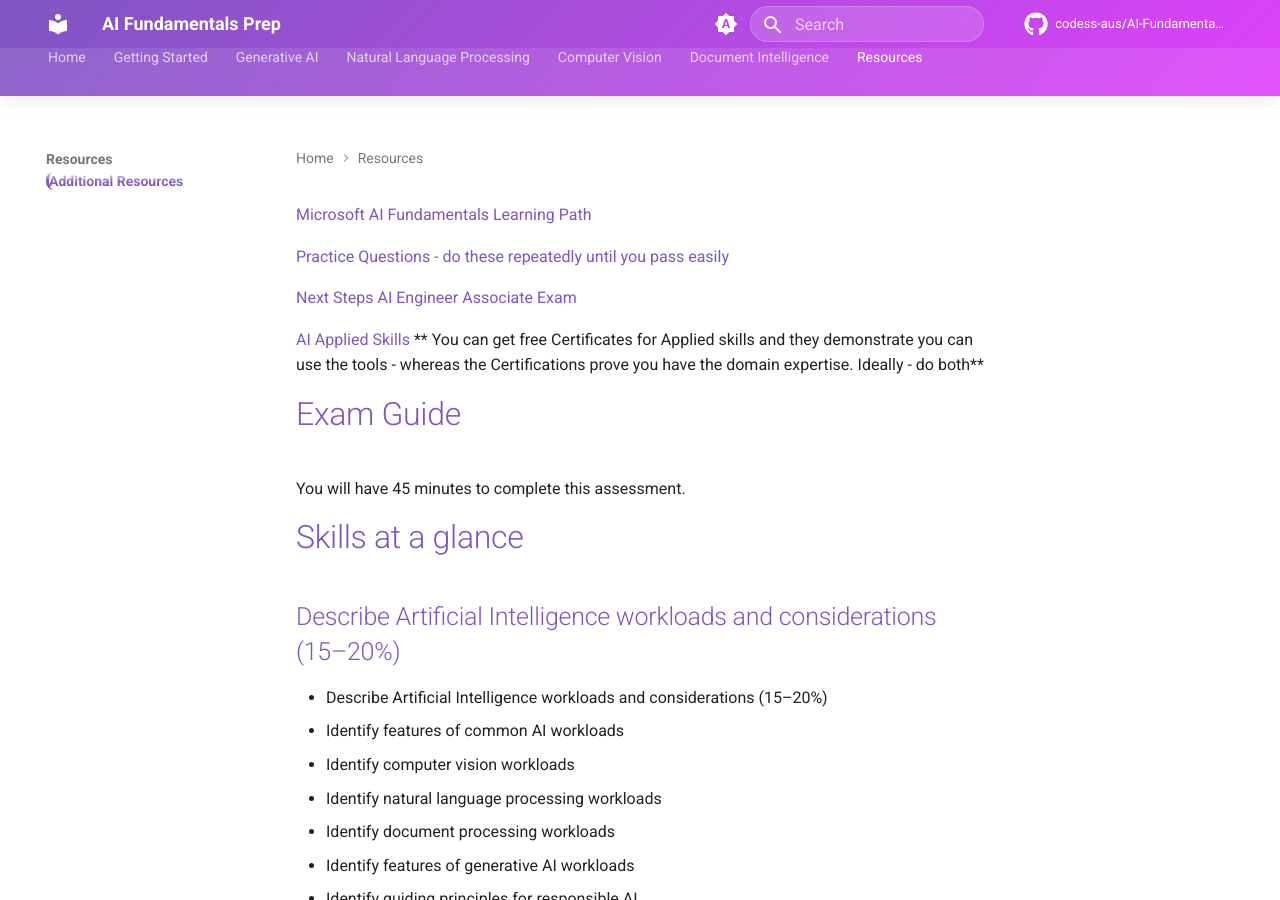
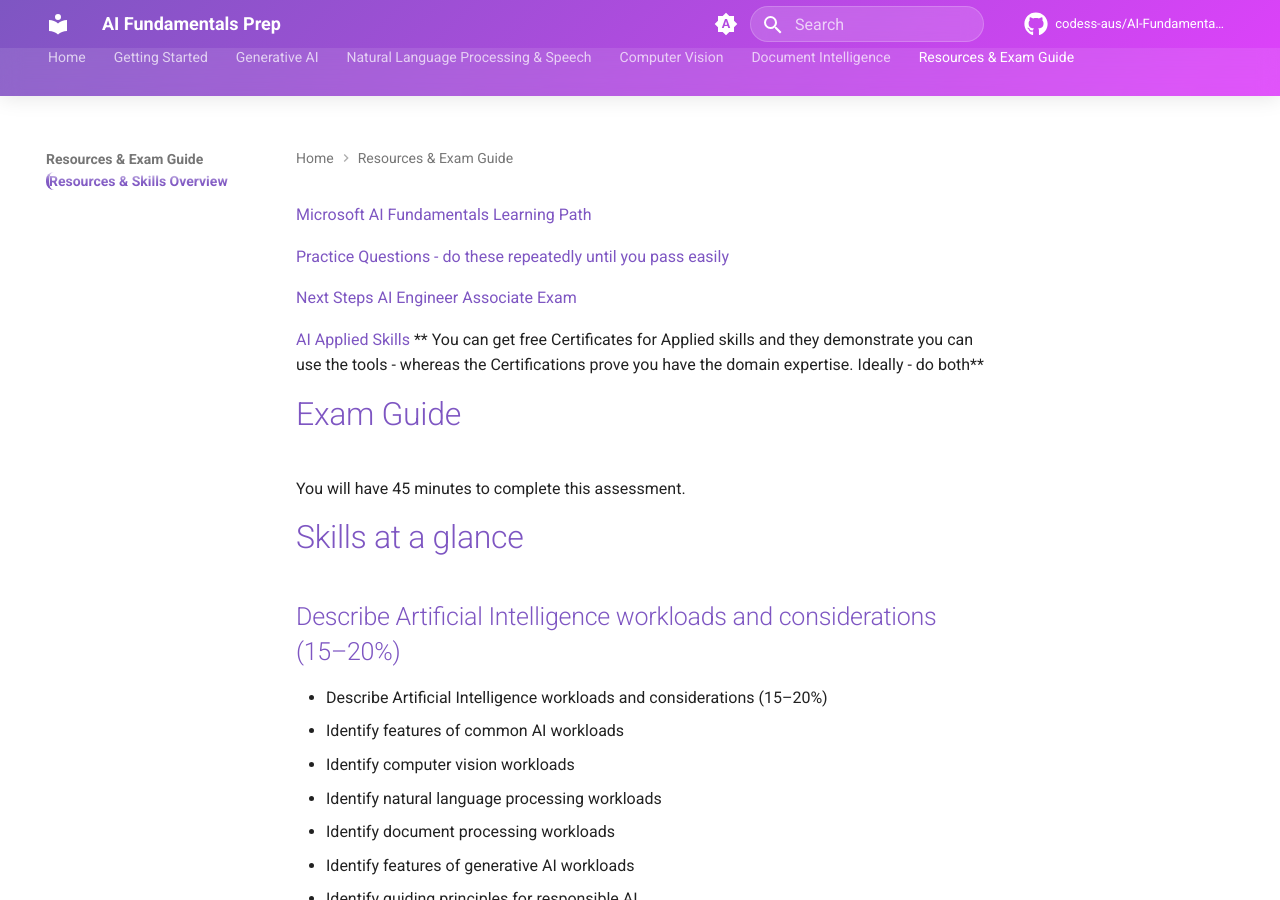
Before and after one commit to codess-aus/AI-Fundamentals-Prep, an MkDocs documentation site: the page built from docs/11-resources/index.md, in a window 1280 px wide and 900 px high. Built offline with MkDocs 1.6.1 and Material for MkDocs 9.7.7, drawn with Linux system fonts in a browser that asks for light colours; comment, search, counter and statistics services are not loaded.

Commit message:
Update navigation to include speech section and reorganize sections

```diff
--- a/mkdocs.yml
+++ b/mkdocs.yml
@@ -95,18 +95,18 @@ nav:
   - Generative AI:
     - Introduction to Generative AI: 03-genai-intro/index.md
     - Generative AI on Azure: 04-genai-azure/index.md
-  - Natural Language Processing:
+  - Natural Language Processing & Speech:
     - Introduction to NLP: 05-intoNLP/index.md
     - NLP with Azure: 06-NLPAzure/index.md
     - Speech Services: 06-speech/index.md
   - Computer Vision:
-    - Computer Vision: 07-computervision/index.md
+    - Introduction to Computer Vision: 07-computervision/index.md
     - Azure Computer Vision: 08-azurecomputervision/index.md
   - Document Intelligence:
-    - Data Extraction: 09-dataextraction/index.md
+    - Introduction to Data Extraction: 09-dataextraction/index.md
     - Azure Data Extraction: 10-azuredataextraction/index.md
-  - Resources:
-    - Additional Resources: 11-resources/index.md
+  - Resources & Exam Guide:
+    - Resources & Skills Overview: 11-resources/index.md
 
 # Extra
 extra:
```
